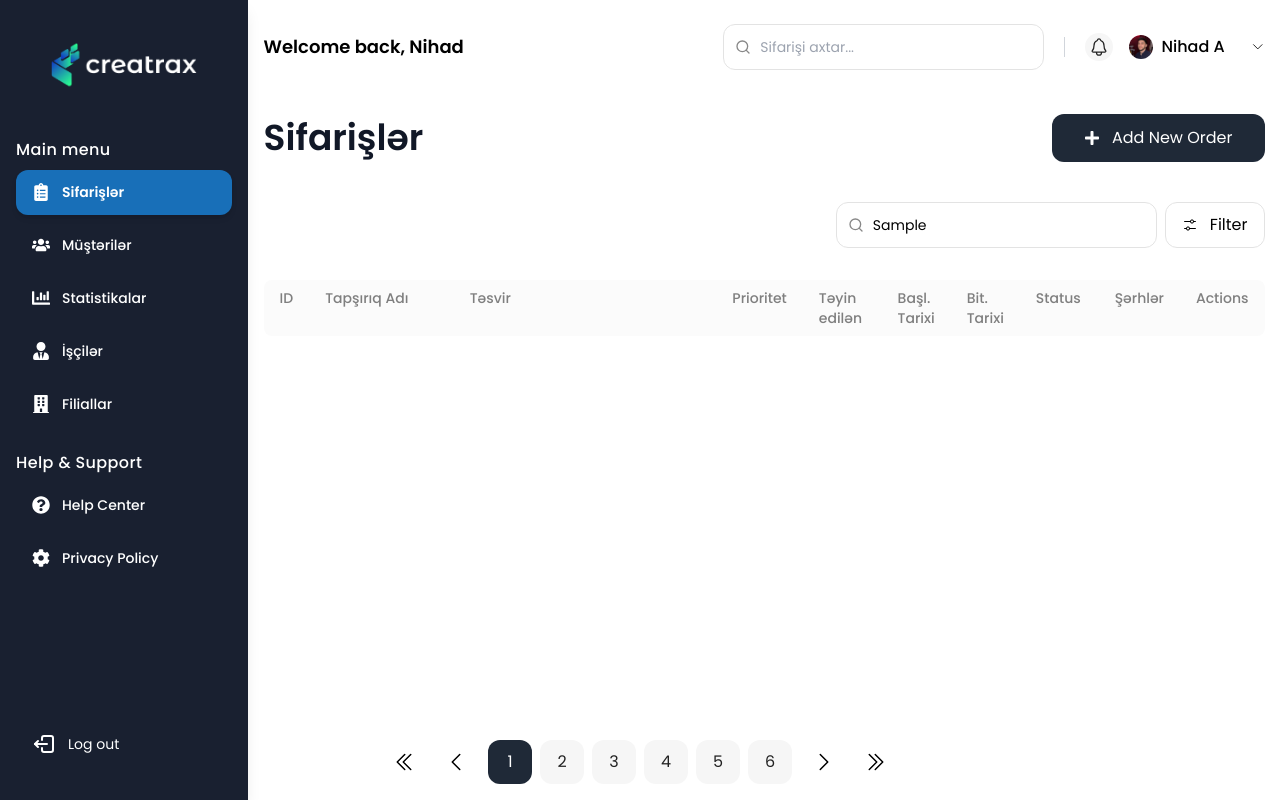
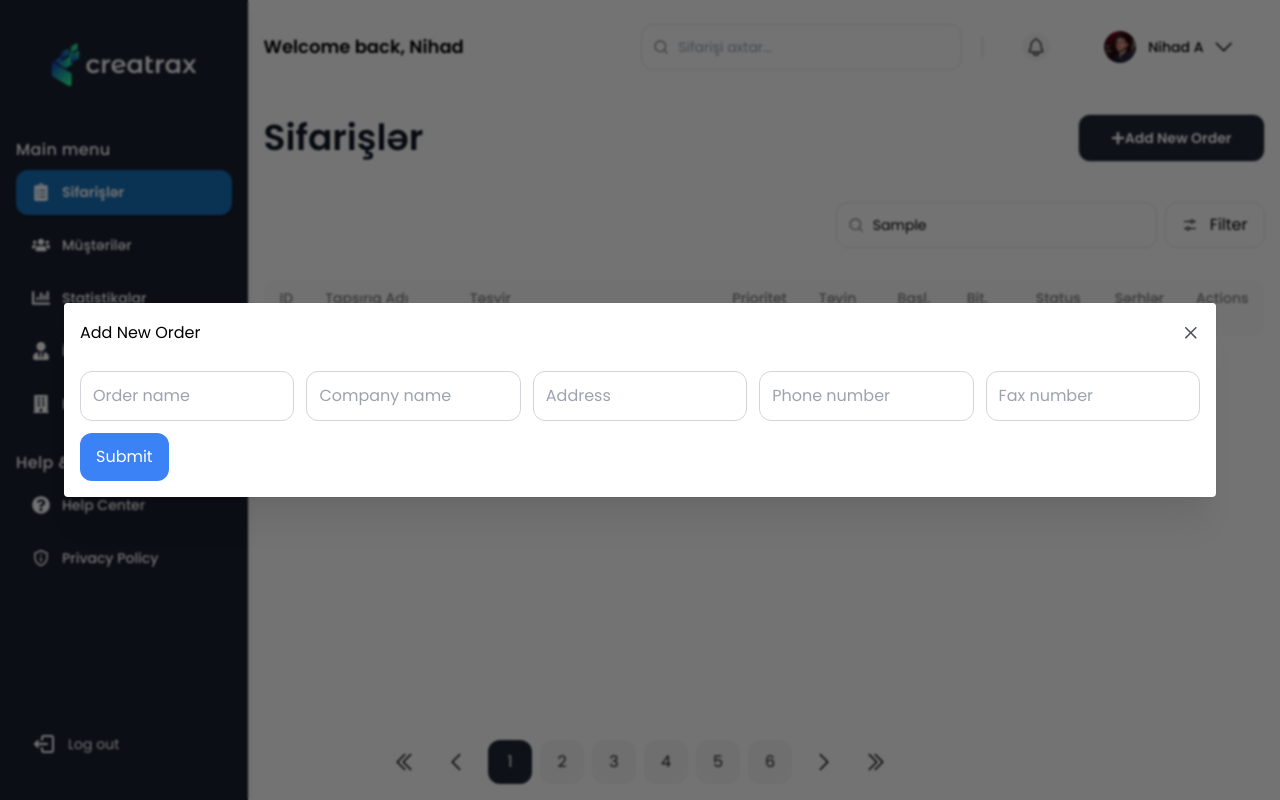
Before and after one commit to nihad-xalq/creatrax, a Next.js app: page /orders in a window 1280 px wide. Both pictures are taken after typing "Sample" into the empty fields and a click on the button "Add New Order". Built offline with nearby package versions, Linux system fonts and the light colour scheme.

Commit message:
mantine modal and dropdown have been started to be implemented

```diff
--- a/src/app/(pages)/(withPagination)/orders/page.tsx
+++ b/src/app/(pages)/(withPagination)/orders/page.tsx
@@ -1,13 +1,31 @@
 "use client";
 
+import { InputTextField } from "@/components/form/InputTextField";
+import { CFormProvider } from "@/components/form/CFormProvider";
+import { MantineModal } from "@/components/ui/MantineModal";
 import { OrderTableView } from "@/views/OrderTableView";
+import { yupResolver } from "@hookform/resolvers/yup";
+import { VscSettings } from "react-icons/vsc";
 import { useEffect, useState } from "react";
 import { FiSearch } from "react-icons/fi";
+import { useForm } from "react-hook-form";
 import { FaPlus } from "react-icons/fa";
-import { VscSettings } from "react-icons/vsc";
+import * as yup from "yup";
+
+const schema = yup.object().shape({
+  name: yup.string().required("Bu xana vacibdir"),
+  email: yup.string().required("Bu xana vacibdir"),
+  message: yup.string().required("Bu xana vacibdir"),
+});
+
+type FormValues = yup.InferType<typeof schema>;
 
 export default function OrdersPage() {
   const [searchQuery, setSearchQuery] = useState("");
+
+  const methods = useForm<FormValues>({
+    resolver: yupResolver(schema),
+  });
 
   const [isMounted, setIsMounted] = useState<boolean | null>(null);
 
@@ -19,8 +37,8 @@ export default function OrdersPage() {
     setSearchQuery(e.target.value);
   };
 
-  const handleAddNewOrder = () => {
-    alert("Add new order");
+  const handleAddNewOrderSubmit = (formData: FormValues) => {
+    console.log(formData);
   };
 
   return (
@@ -28,14 +46,66 @@ export default function OrdersPage() {
       <div className="mb-8 flex flex-col lg:flex-col items-start lg:items-end justify-between gap-6">
         <div className="flex flex-row items-center justify-between w-full text-white">
           <h1 className="text-4xl text-gray-900 font-semibold">Sifarişlər</h1>
-          <button
+          {/* <button
             type="button"
             onClick={handleAddNewOrder}
             className="bg-[rgba(31,41,55,1)] hover:shadow-[0_3px_0px_1px_rgba(0,0,0,0.5)] py-3 px-8 rounded-[12px] flex flex-row items-center gap-3 transition duration-200"
           >
             <FaPlus />
             Add New Order
-          </button>
+          </button> */}
+
+          <MantineModal
+            title="Add New Order"
+            content={
+              <CFormProvider
+                methods={methods}
+                onSubmit={handleAddNewOrderSubmit}
+              >
+                <div className="flex flex-col items-start gap-3">
+                  <div className="inputs grid grid-cols-5 gap-3 w-full">
+                    <InputTextField
+                      name="orderName"
+                      placeholder="Order name"
+                      className="w-full border border-gray-300 p-3 rounded-[12px]"
+                    />
+                    <InputTextField
+                      name="companyName"
+                      placeholder="Company name"
+                      className="w-full border border-gray-300 p-3 rounded-[12px]"
+                    />
+                    <InputTextField
+                      name="address"
+                      placeholder="Address"
+                      className="w-full border border-gray-300 p-3 rounded-[12px]"
+                    />
+                    <InputTextField
+                      name="phoneNumber"
+                      placeholder="Phone number"
+                      className="w-full border border-gray-300 p-3 rounded-[12px]"
+                    />
+                    <InputTextField
+                      name="faxNumber"
+                      placeholder="Fax number"
+                      className="w-full border border-gray-300 p-3 rounded-[12px]"
+                    />
+                  </div>
+                  <input
+                    type="submit"
+                    value="Submit"
+                    className="bg-blue-500 hover:bg-blue-600 py-3 px-4 rounded-[12px] text-white cursor-pointer transition duration-200"
+                  />
+                </div>
+              </CFormProvider>
+            }
+            triggerLabel={
+              <>
+                <FaPlus />
+                Add New Order
+              </>
+            }
+            btnStyle="bg-[rgba(31,41,55,1)] hover:bg-[rgba(31,41,55,0.9)] py-4 px-8 rounded-[12px] flex flex-row items-center gap-3 transition duration-200 text-white hover:text-white h-full"
+          />
         </div>
         <div className="filters_wrapper flex flex-row justify-between items-end gap-4 mt-4">
           {isMounted && (
--- a/src/components/PaginationFooter.tsx
+++ b/src/components/PaginationFooter.tsx
@@ -13,7 +13,7 @@ export const PaginationFooter = () => {
 
   const [activePagination, setActivePagination] = useState(1);
 
-  const handlePaginationChange = (id: number) => {
+  const handlePaginationSelect = (id: number) => {
     setActivePagination(id);
   };
 
@@ -38,12 +38,6 @@ export const PaginationFooter = () => {
     { text: "4" },
     { text: "5" },
     { text: "6" },
-    // { text: "7" },
-    // { text: "8" },
-    // { text: "9" },
-    // { text: "10" },
-    // { text: "11" },
-    // { text: "12" },
   ];
 
   return (
@@ -66,7 +60,7 @@ export const PaginationFooter = () => {
                 activePagination === index + 1 &&
                 "bg-[rgba(31,41,55,1)] text-white hover:bg-[#344255]"
               }`}
-              onClick={() => handlePaginationChange(index + 1)}
+              onClick={() => handlePaginationSelect(index + 1)}
             >
               {page.text}
             </div>
--- a/src/components/semantic/Header.tsx
+++ b/src/components/semantic/Header.tsx
@@ -1,13 +1,20 @@
 "use client";
 
 import { IoNotificationsOutline } from "react-icons/io5";
+import { MantineDropdown } from "../ui/MantineDropdown";
+import { FiMenu, FiSearch, FiX } from "react-icons/fi";
 import { usePathname } from "next/navigation";
-import { FiMenu, FiSearch, FiX } from "react-icons/fi";
-// import { Logo } from "../reusable/Logo";
+import { rem } from "@mantine/core";
 import { useState } from "react";
+import Image from "next/image";
 import Link from "next/link";
-import Image from "next/image";
-import { HiOutlineChevronDown } from "react-icons/hi2";
+import {
+  CiSettings,
+  CiImageOn,
+  CiTextAlignJustify,
+  CiLogout,
+} from "react-icons/ci";
+import React from "react";
 
 interface HeaderLinksTypes {
   title: string;
@@ -20,6 +27,69 @@ const headerLinks: HeaderLinksTypes[] = [
   { title: "Statistikalar", href: "/dashboard" },
   { title: "İşçilər", href: "/employees" },
   { title: "Filiallar", href: "/branches" },
+];
+
+interface DropdownDataTypes {
+  label: string;
+  icon: React.ReactNode;
+  link: string;
+}
+
+interface NotificationsDataType {
+  label: string;
+  icon: React.ReactNode;
+  createdAt: string;
+  link: string;
+}
+
+const dropdownData: DropdownDataTypes[] = [
+  {
+    label: "Settings",
+    icon: <CiSettings style={{ width: rem(14), height: rem(14) }} />,
+    link: "/settings",
+  },
+  {
+    label: "Messages",
+    icon: <CiTextAlignJustify style={{ width: rem(14), height: rem(14) }} />,
+    link: "/messages",
+  },
+  {
+    label: "Gallery",
+    icon: <CiImageOn style={{ width: rem(14), height: rem(14) }} />,
+    link: "/gallery",
+  },
+  {
+    label: "Log out",
+    icon: <CiLogout style={{ width: rem(14), height: rem(14) }} />,
+    link: "#",
+  },
+];
+
+const notificationsData: NotificationsDataType[] = [
+  {
+    label: "New order received",
+    icon: <IoNotificationsOutline className="text-green-500" />,
+    createdAt: "15 mins ago",
+    link: "/notification-id",
+  },
+  {
+    label: "Project update",
+    icon: <IoNotificationsOutline className="text-yellow-500" />,
+    createdAt: "30 mins ago",
+    link: "/notification-id",
+  },
+  {
+    label: "Meeting scheduled",
+    icon: <IoNotificationsOutline className="text-blue-500" />,
+    createdAt: "1 hour ago",
+    link: "/notification-id",
+  },
+  {
+    label: "New client joined",
+    icon: <IoNotificationsOutline className="text-purple-500" />,
+    createdAt: "2 hours ago",
+    link: "/notification-id",
+  },
 ];
 
 export const Header = () => {
@@ -49,24 +119,36 @@ export const Header = () => {
           </div>
           <div className="border-r border-r-gray-300 h-5"></div>
           <div className="flex flex-row items-center gap-4">
+            <MantineDropdown
+              triggerBtn={
                 <div className="group p-1 bg-[rgba(246,246,246,1)] hover:bg-[#525252] rounded-full cursor-pointer transition duration-300">
                   <IoNotificationsOutline className="w-8 lg:w-5 h-8 lg:h-5 text-[rgba(34,34,34,1)] group-hover:text-white" />
                 </div>
+              }
+              data={notificationsData}
+              dropdownWidth={240}
+            />
 
-            <div className="flex flex-row items-center gap-2 w-max">
-              <div>
+            <MantineDropdown
+              triggerBtn={
+                <div className="flex flex-row items-center gap-1 w-max">
                   <Image
                     src="/pp.png"
                     alt="PP"
                     width={0}
                     height={0}
                     sizes="100vw"
-                  className="w-12 lg:w-10 h-auto rounded-full"
+                    className="w-12 lg:w-12 h-auto rounded-full"
                   />
+                  <p className="font-medium text-center hidden sm:block w-full">
+                    Nihad A
+                  </p>
                 </div>
-              <p className="font-medium hidden sm:block w-full">Nihad A</p>
-              <HiOutlineChevronDown className="w-1/3 lg:w-1/6 h-full" />
-            </div>
+              }
+              data={dropdownData}
+              hasChevron={true}
+              dropdownWidth={200}
+            />
           </div>
         </div>
 
--- a/src/components/semantic/Navbar.tsx
+++ b/src/components/semantic/Navbar.tsx
@@ -10,8 +10,9 @@ import {
   FaUserTie,
   FaBuilding,
   FaQuestionCircle,
-  FaCog,
 } from "react-icons/fa";
+
+import { MdOutlinePrivacyTip } from "react-icons/md";
 
 interface HeaderLinksTypes {
   section: string;
@@ -39,7 +40,11 @@ const headerLinks: HeaderLinksTypes[] = [
       // { title: "Help Center", href: "/help", icon: <FaQuestionCircle /> },
       { title: "Help Center", href: "/guide", icon: <FaQuestionCircle /> },
       // { title: "Settings", href: "/settings", icon: <FaCog /> },
-      { title: "Privacy Policy", href: "/privacy-policy", icon: <FaCog /> },
+      {
+        title: "Privacy Policy",
+        href: "/privacy-policy",
+        icon: <MdOutlinePrivacyTip />,
+      },
     ],
   },
 ];
--- /dev/null
+++ b/src/components/ui/MantineDropdown.tsx
@@ -0,0 +1,72 @@
+"use client";
+
+import { Menu, Button } from "@mantine/core";
+import Link from "next/link";
+import { FC, useState } from "react";
+import { HiOutlineChevronDown } from "react-icons/hi2";
+
+interface DataType {
+  label: string;
+  icon: React.ReactNode;
+  createdAt?: string;
+  link?: string;
+}
+
+interface IMantineDropdownProps {
+  triggerBtn: React.ReactNode;
+  data: DataType[];
+  hasChevron?: boolean;
+  dropdownWidth?: number | string;
+}
+
+export const MantineDropdown: FC<IMantineDropdownProps> = ({
+  triggerBtn,
+  data,
+  hasChevron = false,
+  dropdownWidth = 200,
+}) => {
+  const [opened, setOpened] = useState(false);
+
+  return (
+    <Menu
+      shadow="md"
+      width={dropdownWidth}
+      transitionProps={{ transition: "rotate-right", duration: 100 }}
+      opened={opened}
+      onChange={setOpened}
+    >
+      <Menu.Target>
+        <Button className="bg-transparent hover:bg-transparent text-black hover:text-black">
+          {triggerBtn}
+          {hasChevron ? (
+            <HiOutlineChevronDown
+              className={`${
+                opened ? "rotate-180" : ""
+              } w-1/3 lg:w-1/6 h-full transition duration-200`}
+            />
+          ) : null}
+        </Button>
+      </Menu.Target>
+
+      <Menu.Dropdown className="-ml-8">
+        {data.map((item, index) => {
+          return (
+            <Menu.Item key={index} leftSection={item.icon}>
+              <Link
+                href={item.link || "#"}
+                className="flex flex-col items-start gap-0"
+              >
+                <p>{item.label}</p>
+                {item.createdAt ? (
+                  <span className="text-xs text-gray-400">
+                    {item.createdAt}
+                  </span>
+                ) : null}
+              </Link>
+            </Menu.Item>
+          );
+        })}
+      </Menu.Dropdown>
+    </Menu>
+  );
+};
--- /dev/null
+++ b/src/components/ui/MantineModal.tsx
@@ -0,0 +1,52 @@
+import { useDisclosure } from "@mantine/hooks";
+import { Modal, Button } from "@mantine/core";
+import { ReactNode } from "react";
+
+interface MantineModalProps {
+  title?: string;
+  content: ReactNode;
+  triggerLabel: string;
+  triggerProps?: React.ComponentProps<typeof Button> | React.ReactNode;
+  modalProps?: React.ComponentProps<typeof Modal>;
+  btnStyle?: string;
+}
+
+export const MantineModal = ({
+  title,
+  content,
+  triggerLabel,
+  triggerProps = {},
+  modalProps = {},
+  btnStyle,
+}: MantineModalProps) => {
+  const [opened, { open, close }] = useDisclosure(false);
+
+  return (
+    <>
+      <Modal
+        opened={opened}
+        onClose={close}
+        title={title}
+        {...modalProps}
+        centered
+        size="100%"
+        overlayProps={{
+          backgroundOpacity: 0.55,
+          blur: 1,
+        }}
+        transitionProps={{ transition: "fade", duration: 200 }}
+      >
+        {content}
+      </Modal>
+
+      <Button
+        variant="default"
+        onClick={open}
+        {...triggerProps}
+        className={`${btnStyle}`}
+      >
+        {triggerLabel}
+      </Button>
+    </>
+  );
+};
--- a/src/views/BranchesView.tsx
+++ b/src/views/BranchesView.tsx
@@ -54,7 +54,7 @@ export const BranchesView: React.FC<BranchesViewProps> = ({ data }) => {
         >
           {isAllLoaded ? (
             <div className="flex flex-row items-center gap-2">
-              Daha Az Gör <FiMinus />
+              Daha Az Göstər <FiMinus />
             </div>
           ) : (
             <div className="flex flex-row items-center gap-2">
--- a/src/views/EmployeesView.tsx
+++ b/src/views/EmployeesView.tsx
@@ -117,7 +117,7 @@ export const EmployeesView: React.FC<EmployeesViewProps> = ({ data }) => {
           >
             {isAllLoaded ? (
               <div className="flex flex-row items-center gap-2">
-                Daha Az Gör <FiMinus />
+                Daha Az Göstər <FiMinus />
               </div>
             ) : (
               <div className="flex flex-row items-center gap-2">
--- a/src/views/GuideView.tsx
+++ b/src/views/GuideView.tsx
@@ -8,14 +8,14 @@ interface GuideViewProps {
 export const GuideView: React.FC<GuideViewProps> = ({ data }) => {
   return (
     <section className="lg:px-6 willFadeFromAbove">
-      <h1 className="md:text-5xl text-center mb-4 lg:mb-12 text-gray-900 text-4xl text-gray-900 font-semibold">
+      <h1 className="md:text-5xl text-center mb-4 lg:mb-12 text-gray-900 text-4xl font-semibold">
         İstifadəçi Rəhbəri
       </h1>
       <ul className="space-y-10">
         {data.map((item) => (
           <li
             key={item.id}
-            className="bg-white p-6 lg:p-8 rounded-xl shadow-lg border border-gray-200 hover:shadow-2xl transition-shadow duration-300"
+            className="bg-white p-6 lg:p-8 rounded-xl shadow-lg border border-gray-200"
           >
             <div className="flex items-center gap-6 mb-3 lg:mb-6">
               <div className="w-8 lg:w-12 h-8 lg:h-12 bg-blue-600 text-white flex items-center justify-center rounded-full font-bold text-xl">
@@ -33,7 +33,7 @@ export const GuideView: React.FC<GuideViewProps> = ({ data }) => {
                 {item.steps.map((step, index) => (
                   <li
                     key={index}
-                    className="p-4 bg-gray-100 rounded-md border border-gray-300 shadow-sm hover:bg-gray-200 transition-all duration-200"
+                    className="p-4 bg-gray-100 rounded-md border border-gray-300"
                   >
                     {step}
                   </li>
--- a/src/views/PrivacyPolicyView.tsx
+++ b/src/views/PrivacyPolicyView.tsx
@@ -17,7 +17,7 @@ export const PrivacyPolicyView: React.FC<PrivacyPolicyViewProps> = ({
         {data.map((item) => (
           <li
             key={item.id}
-            className="bg-white p-4 lg:p-8 rounded-xl shadow-lg border border-gray-200 hover:shadow-2xl transition-shadow duration-300"
+            className="bg-white p-4 lg:p-8 rounded-xl shadow-lg border border-gray-200"
           >
             <div className="flex items-center gap-6 mb-6">
               <div className="w-8 lg:w-14 h-8 lg:h-14 bg-green-600 text-white flex items-center justify-center rounded-full font-bold text-xl shadow-md">
@@ -35,7 +35,7 @@ export const PrivacyPolicyView: React.FC<PrivacyPolicyViewProps> = ({
                 {item.details.map((detail, index) => (
                   <li
                     key={index}
-                    className="p-4 bg-gray-100 rounded-md border border-gray-300 shadow-sm hover:bg-gray-200 transition-all duration-200"
+                    className="p-4 bg-gray-100 rounded-md border border-gray-300"
                   >
                     {detail}
                   </li>
```
Lines whose indentation alone changed are shown as unchanged.
